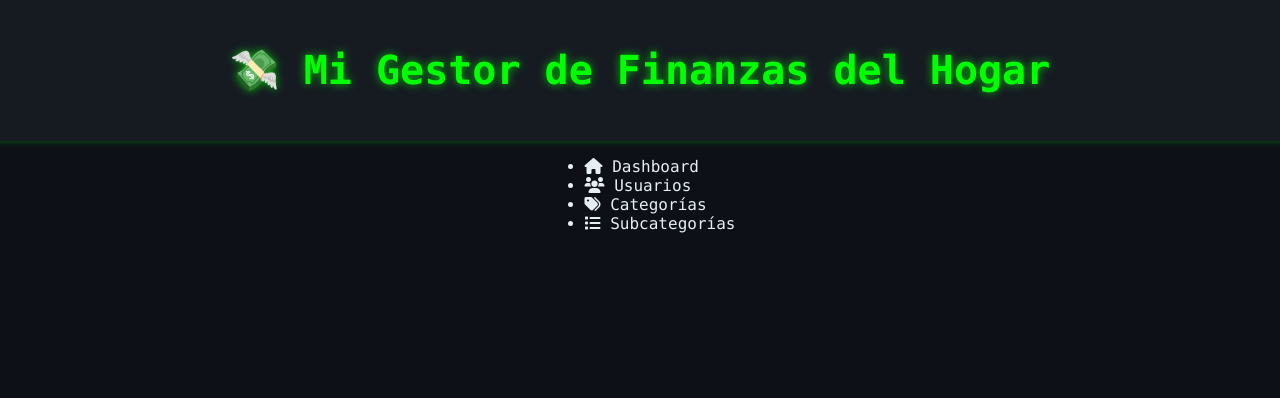
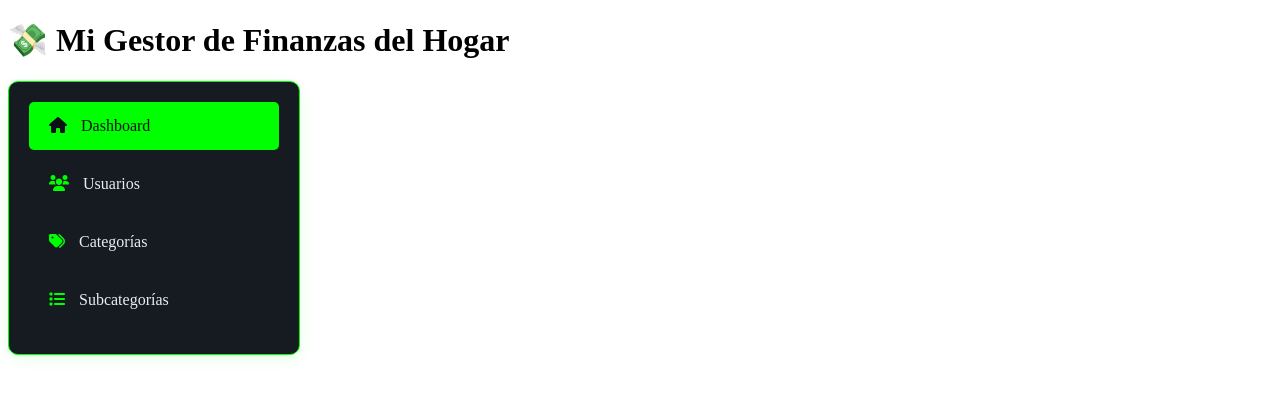
Before and after one commit to ileites/FinanzasHogar, a plain HTML site: page index.html in a window 1280 px wide. Drawn offline with Linux system fonts and the light colour scheme.

Commit message:
Update style.css

```diff
--- a/style.css
+++ b/style.css
@@ -1,128 +1,54 @@
-body {
-    font-family: 'Consolas', 'Monaco', monospace; /* Fuentes estilo terminal */
-    background-color: #0d1117; /* Fondo muy oscuro, casi negro */
-    color: #e6edf3; /* Texto principal blanco suave */
-    margin: 0;
-    padding: 0;
+/* Nuevo estilo para el contenedor principal */
+.container {
     display: flex;
-    flex-direction: column;
-    align-items: center;
-    min-height: 100vh; /* Asegura que el fondo cubra toda la altura */
-}
-
-header {
-    background-color: #161b22; /* Un tono un poco más claro que el body */
-    color: #00ff00; /* Título en verde neón */
-    padding: 20px;
     width: 100%;
-    text-align: center;
-    box-shadow: 0 2px 5px rgba(0, 255, 0, 0.2); /* Sombra con el color de acento */
-}
-
-header h1 {
-    font-size: 2.5em; /* Título más grande */
-    text-shadow: 0 0 8px rgba(0, 255, 0, 0.7); /* Efecto neón en el título */
-}
-
-main {
-    width: 90%;
-    max-width: 800px;
+    max-width: 1200px;
     margin-top: 20px;
 }
 
-section {
-    background-color: #161b22; /* Fondo de las tarjetas, más oscuro */
-    padding: 25px; /* Un poco más de padding */
-    border-radius: 10px; /* Bordes más redondeados */
-    box-shadow: 0 4px 15px rgba(0, 255, 0, 0.1); /* Sombra sutil con el color neón */
-    margin-bottom: 25px; /* Más espacio entre secciones */
-    border: 1px solid #00ff00; /* Borde verde neón */
+/* Estilo del menú lateral */
+.sidebar {
+    width: 250px;
+    background-color: #161b22;
+    padding: 20px;
+    border-radius: 10px;
+    box-shadow: 0 4px 15px rgba(0, 255, 0, 0.1);
+    margin-right: 20px;
+    border: 1px solid #00ff00;
 }
 
-section h2 {
-    color: #00ff00; /* Títulos de sección en verde neón */
-    margin-bottom: 20px;
-    border-bottom: 1px solid #3e4c5b; /* Separador sutil */
-    padding-bottom: 10px;
+.sidebar ul {
+    list-style: none;
+    padding: 0;
+    margin: 0;
 }
 
-#formulario-transaccion {
-    display: flex;
-    flex-wrap: wrap; /* Permite que los elementos se envuelvan en pantallas pequeñas */
-    gap: 15px; /* Más espacio entre los elementos */
-    margin-bottom: 25px;
+.sidebar li {
+    padding: 15px 20px;
+    cursor: pointer;
+    border-radius: 5px;
+    color: #e6edf3;
+    transition: background-color 0.3s, color 0.3s;
+    margin-bottom: 10px;
 }
 
-#formulario-transaccion input,
-#formulario-transaccion select {
-    background-color: #222b37; /* Fondo de los campos de entrada */
-    color: #e6edf3; /* Texto en los campos */
-    padding: 12px;
-    border: 1px solid #00ff00; /* Borde verde neón */
-    border-radius: 5px;
-    flex: 1; /* Para que ocupen el espacio disponible */
-    min-width: 150px; /* Ancho mínimo para que no se hagan demasiado pequeños */
+.sidebar li:hover,
+.sidebar li.active {
+    background-color: #00ff00;
+    color: #0d1117;
 }
 
-#formulario-transaccion input::placeholder {
-    color: #7b8e9f; /* Color del placeholder */
+.sidebar li i {
+    margin-right: 10px;
+    color: #00ff00;
 }
 
-#formulario-transaccion button {
-    background-color: #00ff00; /* Botón en verde neón */
-    color: #0d1117; /* Texto del botón oscuro */
-    padding: 12px 20px;
-    border: none;
-    border-radius: 5px;
-    cursor: pointer;
-    transition: background-color 0.3s ease, transform 0.2s ease;
-    font-weight: bold;
-    flex-grow: 0; /* No permitir que crezca si no es necesario */
-    flex-shrink: 0; /* No permitir que se encoja */
+.sidebar li:hover i,
+.sidebar li.active i {
+    color: #0d1117;
 }
 
-#formulario-transaccion button:hover {
-    background-color: #00cc00; /* Un verde un poco más oscuro al pasar el ratón */
-    transform: translateY(-2px); /* Efecto sutil al pasar el ratón */
+/* Estilo para el contenido principal */
+#main-content {
+    flex-grow: 1; /* Permite que ocupe todo el espacio restante */
 }
-
-#resumen p {
-    margin-bottom: 10px;
-    font-size: 1.1em;
-}
-
-#resumen h3 {
-    font-size: 1.5em;
-    color: #00ff00; /* Saldo en verde neón */
-    text-shadow: 0 0 5px rgba(0, 255, 0, 0.5);
-}
-
-#lista li {
-    background-color: #1a222c; /* Fondo de cada elemento de la lista */
-    padding: 12px;
-    border-bottom: 1px solid #3e4c5b; /* Separador sutil */
-    display: flex;
-    justify-content: space-between;
-    align-items: center;
-    margin-bottom: 8px;
-    border-radius: 4px;
-    box-shadow: 0 2px 5px rgba(0, 0, 0, 0.1);
-}
-
-#lista li:last-child {
-    border-bottom: none; /* Eliminar el borde del último elemento */
-}
-
-#lista li span {
-    font-family: 'Consolas', 'Monaco', monospace;
-}
-
-.ingreso {
-    color: #00ff00; /* Texto de ingreso en verde neón */
-    font-weight: bold;
-}
-
-.gasto {
-    color: #e74c3c; /* Texto de gasto en rojo */
-    font-weight: bold;
-}
```
